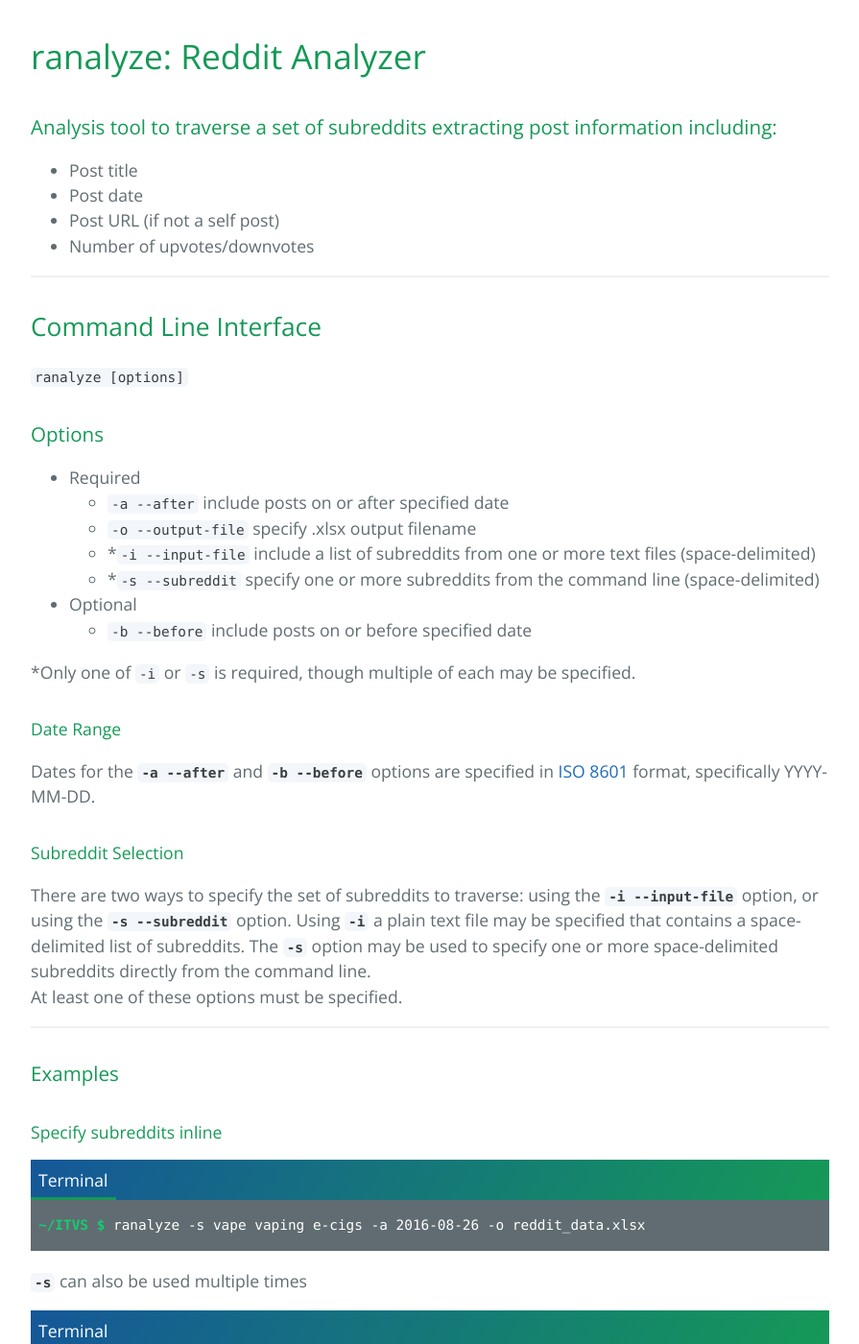
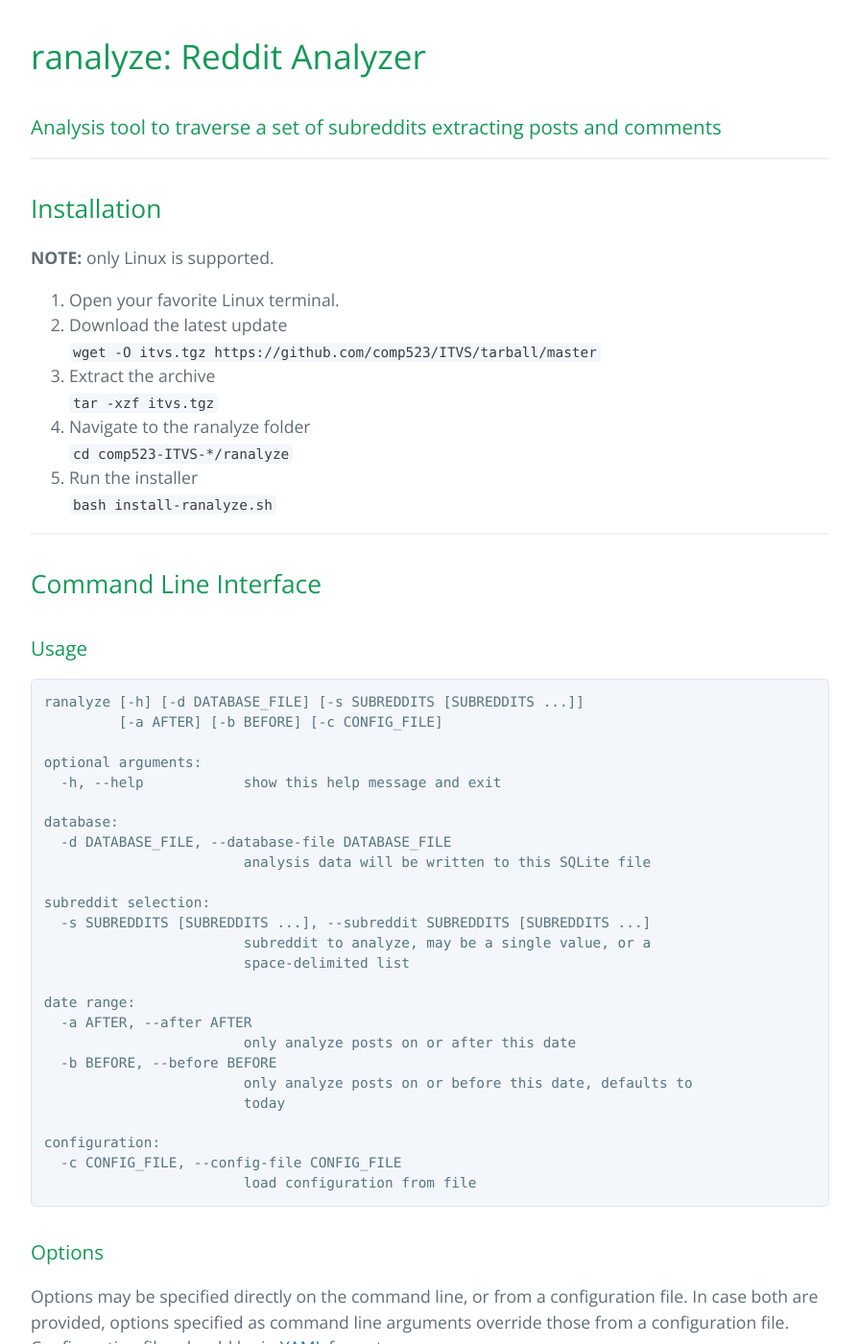
Before and after one commit to comp523/ITVS, a Jekyll site: the page built from ranalyze.md, in a window 1280 px wide and 1400 px high. Shown: the whole window at 96% size, without its empty margins (192-1087 px from the left). Built offline with Jekyll 4.4.1, drawn with Linux system fonts in a browser that asks for light colours; some of the changed text lies outside the part shown.

Commit message:
updated ranalyze docs

````diff
--- a/ranalyze.md
+++ b/ranalyze.md
@@ -5,41 +5,81 @@
 
 # ranalyze: Reddit Analyzer
 
-### Analysis tool to traverse a set of subreddits extracting post information including:
+### Analysis tool to traverse a set of subreddits extracting posts and comments
 
- - Post title
- - Post date
- - Post URL (if not a self post)
- - Number of upvotes/downvotes
+***
+
+## Installation
+
+**NOTE:** only Linux is supported.
+
+1. Open your favorite Linux terminal.
+2. Download the latest update
+    `wget -O itvs.tgz https://github.com/comp523/ITVS/tarball/master`
+3. Extract the archive
+    `tar -xzf itvs.tgz`
+4. Navigate to the ranalyze folder
+    `cd comp523-ITVS-*/ranalyze`
+5. Run the installer
+    `bash install-ranalyze.sh`
 
 ***
 
 ## Command Line Interface
 
-`ranalyze [options]`
+### Usage
+
+```
+ranalyze [-h] [-d DATABASE_FILE] [-s SUBREDDITS [SUBREDDITS ...]]
+         [-a AFTER] [-b BEFORE] [-c CONFIG_FILE]
+
+optional arguments:
+  -h, --help            show this help message and exit
+
+database:
+  -d DATABASE_FILE, --database-file DATABASE_FILE
+                        analysis data will be written to this SQLite file
+
+subreddit selection:
+  -s SUBREDDITS [SUBREDDITS ...], --subreddit SUBREDDITS [SUBREDDITS ...]
+                        subreddit to analyze, may be a single value, or a
+                        space-delimited list
+
+date range:
+  -a AFTER, --after AFTER
+                        only analyze posts on or after this date
+  -b BEFORE, --before BEFORE
+                        only analyze posts on or before this date, defaults to
+                        today
+
+configuration:
+  -c CONFIG_FILE, --config-file CONFIG_FILE
+                        load configuration from file
+```
 
 ### Options
 
+Options may be specified directly on the command line, or from a configuration file.
+In case both are provided, options specified as command line arguments override
+those from a configuration file. Configuration files should be in [YAML](http://yaml.org/) format.
+
  - Required
-   - `-a --after` include posts on or after specified date
-   - `-o --output-file` specify .xlsx output filename
-   - *`-i --input-file` include a list of subreddits from one or more text files (space-delimited)
-   - *`-s --subreddit` specify one or more subreddits from the command line (space-delimited)
+   - `date_range.after` include entries on or after specified date
+   - `database` specify output database
+   - `subreddits` set of subreddits to scrape
  - Optional
-   - `-b --before` include posts on or before specified date
+   - `date_range.before` include entries on or before specified date
 
-  *Only one of `-i` or `-s` is required, though multiple of each may be specified.
 
 #### Date Range
 
-Dates for the **`-a --after`** and **`-b --before`** options are specified in
-[ISO 8601](http://www.iso.org/iso/home/standards/iso8601.htm) format, specifically YYYY-MM-DD.
+Dates for are specified in [ISO 8601](http://www.iso.org/iso/home/standards/iso8601.htm)
+format, specifically YYYY-MM-DD.
 
 #### Subreddit Selection
 
-There are two ways to specify the set of subreddits to traverse: using the **`-i --input-file`** option,
-or using the **`-s --subreddit`** option. Using **`-i`** a plain text file may be specified that contains
-a space-delimited list of subreddits. The **`-s`** option may be used to specify one or more space-delimited
+There are two ways to specify the set of subreddits to traverse: as a parameter in a configuration file,
+or using the **`-s --subreddit`** option. The **`-s`** option may be used to specify one or more space-delimited
 subreddits directly from the command line.
 At least one of these options must be specified.
 
@@ -47,14 +87,14 @@
 
 ### Examples
 
-#### Specify subreddits inline
+#### Specify options inline
 
 {% capture tab-names %}
 Terminal
 {% endcapture %}
 
 {% capture tabs %}
-<span class="terminal-prompt">~/ITVS $</span> ranalyze -s vape vaping e-cigs -a 2016-08-26 -o reddit_data.xlsx \-/
+<span class="terminal-prompt">~/ITVS $</span> ranalyze -s vape vaping e-cigs -a 2016-08-26 -d reddit.db \-/
 {% endcapture %}
 
 {% include demo.html %}
@@ -66,81 +106,47 @@
 {% endcapture %}
 
 {% capture tabs %}
-<span class="terminal-prompt">~/ITVS $</span> ranalyze -s vape -s vaping -s e-cigs -a 2016-08-26 -o reddit_data.xlsx \-/
+<span class="terminal-prompt">~/ITVS $</span> ranalyze -s vape -s vaping -s e-cigs -a 2016-08-26 -d reddit.db \-/
 {% endcapture %}
 
 {% include demo.html %}
 
-#### Specify subreddits from file
+#### Specify options from a configuration file
 
 {% capture tab-names %}
 Terminal
-subs.txt
+config.yml
 {% endcapture %}
 
 {% capture tabs %}
-<span class="terminal-prompt">~/ITVS $</span> ranalyze -i subs.txt -a 2016-08-26 -o reddit_data.xlsx \-/
-vape vaping e-cigs
+<span class="terminal-prompt">~/ITVS $</span> ranalyze -c config.yml \-/
+database: reddit.db
+subreddits:
+  - vape
+  - vaping
+  - e-cigs
+date_range:
+  after: 2016-08-26
 {% endcapture %}
 
 {% include demo.html %}
 
-**`-i`** can also be used to include multiple files
+#### Specify options inline and from a configuration file
 
 {% capture tab-names %}
 Terminal
-subs1.txt
-subs2.txt
+config.yml
 {% endcapture %}
 
 {% capture tabs %}
-<span class="terminal-prompt">~/ITVS $</span> ranalyze -i subs1.txt subs2.txt -a 2016-08-26 -o reddit_data.xlsx \-/
-vape vaping e-cigs \-/
-vapenation e-juice
+<span class="terminal-prompt">~/ITVS $</span> ranalyze -c config.yml -s vapenation -a 2016-08-26 \-/
+database: reddit.db
+subreddits:
+  - vape
+  - vaping
+  - e-cigs
 {% endcapture %}
 
 {% include demo.html %}
 
-multiple files may also be specified with separate **`-i`** flags
-
-{% capture tab-names %}
-Terminal
-subs1.txt
-subs2.txt
-{% endcapture %}
-
-{% capture tabs %}
-<span class="terminal-prompt">~/ITVS $</span> ranalyze -i subs1.txt -i subs2.txt -a 2016-08-26 -o reddit_data.xlsx \-/
-vape vaping e-cigs \-/
-vapenation e-juice
-{% endcapture %}
-
-{% include demo.html %}
-
-#### Specify subreddits inline and from a file
-
-{% capture tab-names %}
-Terminal
-subs.txt
-{% endcapture %}
-
-{% capture tabs %}
-<span class="terminal-prompt">~/ITVS $</span> ranalyze -i subs.txt -s vapenation e-juice -a 2016-08-26 -o reddit_data.xlsx \-/
-vape vaping e-cigs
-{% endcapture %}
-
-{% include demo.html %}
-
-#### Specify an end date
-
-{% capture tab-names %}
-Terminal
-subs.txt
-{% endcapture %}
-
-{% capture tabs %}
-<span class="terminal-prompt">~/ITVS $</span> ranalyze -i subs.txt -a 2016-08-26 -b 2016-09-02 -o reddit_data.xlsx \-/
-vape vaping e-cigs
-{% endcapture %}
-
-{% include demo.html %}
+*all subreddits from config.yml and specified with the **`-s`** flag will be scraped.
````
